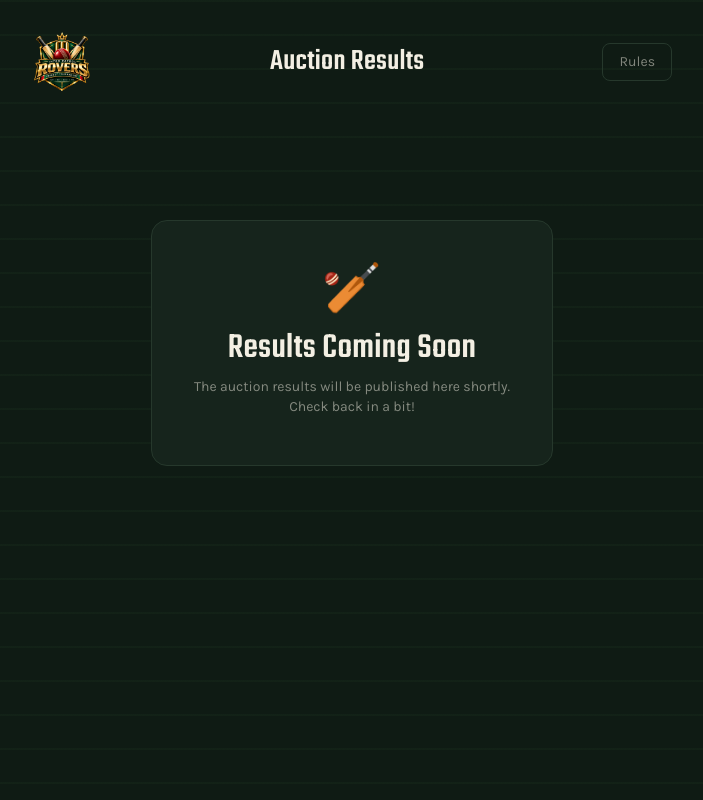
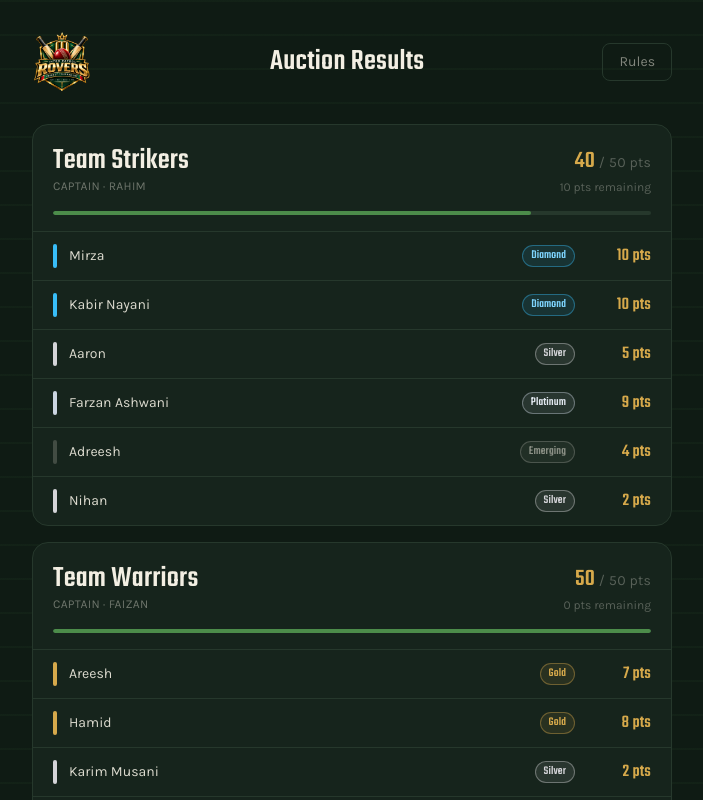
Before and after one commit to ahadazizjaffer2/cricket-auction, a Next.js app in the folder client/: page /results in a window 1280 px wide. Shown: the top 800 px of the page, without its empty margins (288-991 px from the left). Built offline with nearby package versions, Linux system fonts and the light colour scheme.

Commit message:
results live

```diff
--- a/client/pages/results.js
+++ b/client/pages/results.js
@@ -4,17 +4,18 @@ import fs from "fs";
 import path from "path";
 
 const CATEGORY_STYLES = {
-  Diamond: "text-sky-300 border-sky-400/40 bg-sky-400/10",
-  Platinum: "text-slate-200 border-slate-300/40 bg-slate-300/10",
-  Gold: "text-gold border-gold/40 bg-gold/10",
-  Silver: "text-zinc-200 border-zinc-300/40 bg-zinc-300/10",
-  Bronze: "text-orange-300 border-orange-400/40 bg-orange-400/10",
+  Diamond:  { badge: "text-sky-300 border-sky-400/40 bg-sky-400/10",    bar: "bg-sky-400" },
+  Platinum: { badge: "text-slate-200 border-slate-300/40 bg-slate-300/10", bar: "bg-slate-300" },
+  Gold:     { badge: "text-gold border-gold/40 bg-gold/10",             bar: "bg-gold" },
+  Silver:   { badge: "text-zinc-300 border-zinc-300/40 bg-zinc-300/10", bar: "bg-zinc-300" },
+  Bronze:   { badge: "text-orange-300 border-orange-400/40 bg-orange-400/10", bar: "bg-orange-400" },
+  Unlisted: { badge: "text-cream/50 border-cream/20 bg-cream/5",        bar: "bg-cream/20" },
 };
 
 function CategoryBadge({ category }) {
-  const cls = CATEGORY_STYLES[category] || "text-cream/60 border-cream/30 bg-cream/5";
+  const styles = CATEGORY_STYLES[category] || CATEGORY_STYLES.Unlisted;
   return (
-    <span className={"rounded-full border px-2 py-0.5 text-xs font-display tracking-wide " + cls}>
+    <span className={"rounded-full border px-2 py-0.5 text-xs font-display tracking-wide flex-shrink-0 " + styles.badge}>
       {category}
     </span>
   );
@@ -34,43 +35,53 @@ function ComingSoon() {
   );
 }
 
-function TeamCard({ team, rank }) {
+function TeamCard({ team }) {
   const budgetRemaining = team.budgetTotal - team.budgetSpent;
   const isOverBudget = budgetRemaining < 0;
+  const spentPct = Math.min(100, Math.round((team.budgetSpent / team.budgetTotal) * 100));
 
   return (
-    <div className="rounded-xl border border-pitch-line bg-pitch-surface p-5">
-      <div className="flex items-start justify-between mb-1">
-        <div className="flex items-center gap-2">
-          {rank <= 2 && (
-            <span className="font-display text-2xl">{rank === 1 ? "🥇" : "🥈"}</span>
+    <div className="rounded-2xl border border-pitch-line bg-pitch-surface overflow-hidden">
+      {/* Header */}
+      <div className="px-5 pt-5 pb-4 flex items-center justify-between">
+        <div>
+          <h2 className="font-display text-3xl text-cream leading-none">{team.name}</h2>
+          {team.captain && (
+            <p className="text-xs text-cream/40 mt-0.5 uppercase tracking-wide">
+              Captain · {team.captain}
+            </p>
           )}
-          <h2 className="font-display text-2xl text-cream">{team.name}</h2>
         </div>
         <div className="text-right">
-          <p className={"font-display text-xl tabular " + (isOverBudget ? "text-ball" : "text-gold")}>
-            {team.budgetSpent} <span className="text-sm text-cream/40">/ {team.budgetTotal} pts spent</span>
+          <p className={"font-display text-2xl tabular " + (isOverBudget ? "text-ball" : "text-gold")}>
+            {team.budgetSpent}
+            <span className="text-sm text-cream/30 font-body"> / {team.budgetTotal} pts</span>
           </p>
+          <p className="text-xs text-cream/30 mt-0.5">{budgetRemaining} pts remaining</p>
         </div>
       </div>
 
-      {team.captain && (
-        <p className="text-xs text-cream/40 mb-3">Captain: {team.captain}</p>
-      )}
+      {/* Budget bar */}
+      <div className="mx-5 mb-4 h-1 rounded-full bg-pitch-line overflow-hidden">
+        <div
+          className={"h-full rounded-full " + (isOverBudget ? "bg-ball" : "bg-grass")}
+          style={{ width: spentPct + "%" }}
+        />
+      </div>
 
-      <ul className="mt-3 space-y-2">
-        {(team.players || []).map((p, i) => (
-          <li key={i} className="flex items-center justify-between gap-2">
-            <div className="flex items-center gap-2 min-w-0">
-              <span className="text-sm text-cream/80 truncate">{p.name}</span>
+      {/* Players */}
+      <ul className="divide-y divide-pitch-line border-t border-pitch-line">
+        {(team.players || []).map((p, i) => {
+          const barColor = (CATEGORY_STYLES[p.category] || CATEGORY_STYLES.Unlisted).bar;
+          return (
+            <li key={i} className="flex items-center gap-3 px-5 py-2.5">
+              <span className={"w-1 h-6 rounded-full flex-shrink-0 " + barColor} />
+              <span className="flex-1 text-sm text-cream/90">{p.name}</span>
               <CategoryBadge category={p.category} />
-            </div>
-            <span className="font-display text-lg text-gold tabular flex-shrink-0">{p.price} pts</span>
-          </li>
-        ))}
-        {(!team.players || team.players.length === 0) && (
-          <li className="text-sm text-cream/30">No players recorded.</li>
-        )}
+              <span className="font-display text-lg text-gold tabular w-16 text-right">{p.price} pts</span>
+            </li>
+          );
+        })}
       </ul>
     </div>
   );
@@ -108,9 +119,9 @@ export default function Results({ teams }) {
       {!hasResults ? (
         <ComingSoon />
       ) : (
-        <div className="space-y-5">
-          {teams.map((team, i) => (
-            <TeamCard key={team.name} team={team} rank={i + 1} />
+        <div className="space-y-4">
+          {teams.map((team) => (
+            <TeamCard key={team.name} team={team} />
           ))}
         </div>
       )}
--- a/client/pages/rules.js
+++ b/client/pages/rules.js
@@ -153,7 +153,7 @@ export default function Rules() {
           className="flex items-center gap-1.5 rounded-lg border border-pitch-line px-4 py-2 text-sm text-cream/60 hover:text-cream hover:border-grass transition-colors"
         >
           <Download size={14} />
-          Rules PDF
+          Download Rules
         </a>
       </header>
 
--- a/client/public/results.json
+++ b/client/public/results.json
@@ -1,3 +1,79 @@
 {
-  "teams": null
+  "teams": [
+    {
+      "name": "Team Strikers",
+      "captain": "Rahim",
+      "color": "Maroon",
+      "budgetTotal": 50,
+      "budgetSpent": 40,
+      "players": [
+        { "name": "Mirza",         "category": "Diamond",  "price": 10 },
+        { "name": "Kabir Nayani",  "category": "Diamond",  "price": 10 },
+        { "name": "Aaron",         "category": "Silver",   "price": 5  },
+        { "name": "Farzan Ashwani","category": "Platinum", "price": 9  },
+        { "name": "Adreesh",       "category": "Emerging",   "price": 4  },
+        { "name": "Nihan",         "category": "Silver",   "price": 2  }
+      ]
+    },
+    {
+      "name": "Team Warriors",
+      "captain": "Faizan",
+      "color": "Brown",
+      "budgetTotal": 50,
+      "budgetSpent": 50,
+      "players": [
+        { "name": "Areesh",         "category": "Gold",    "price": 7  },
+        { "name": "Hamid",          "category": "Gold",    "price": 8  },
+        { "name": "Karim Musani",   "category": "Silver",  "price": 2  },
+        { "name": "Rafay",          "category": "Platinum","price": 21 },
+        { "name": "Tabish",         "category": "Emerging",  "price": 7  },
+        { "name": "Illyan Dossani", "category": "Silver",  "price": 5  }
+      ]
+    },
+    {
+      "name": "Team Falcons",
+      "captain": "Zayaan",
+      "color": "Gray",
+      "budgetTotal": 50,
+      "budgetSpent": 50,
+      "players": [
+        { "name": "Nabeel",          "category": "Diamond",  "price": 3  },
+        { "name": "Shariq Naushad",  "category": "Diamond",  "price": 9  },
+        { "name": "Zulqarnain",      "category": "Gold",     "price": 2  },
+        { "name": "Rameez",          "category": "Platinum", "price": 10 },
+        { "name": "Shezad",          "category": "Platinum", "price": 18 },
+        { "name": "Farhad",          "category": "Emerging",   "price": 8  }
+      ]
+    },
+    {
+      "name": "Team Eagles",
+      "captain": "Aaniq Damani",
+      "color": "Royal Blue",
+      "budgetTotal": 50,
+      "budgetSpent": 50,
+      "players": [
+        { "name": "Amman Nayani",  "category": "Diamond",  "price": 8  },
+        { "name": "Faizan Aly",    "category": "Gold",     "price": 4  },
+        { "name": "Shayan",        "category": "Silver",   "price": 4  },
+        { "name": "Ali Saleem",    "category": "Platinum", "price": 7  },
+        { "name": "Sahil",         "category": "Platinum", "price": 13 },
+        { "name": "Sabih Nadani",  "category": "Emerging",   "price": 14 }
+      ]
+    },
+    {
+      "name": "Team Titans",
+      "captain": "Shariq Damani",
+      "color": "White",
+      "budgetTotal": 50,
+      "budgetSpent": 49,
+      "players": [
+        { "name": "Sameer Anwar",   "category": "Diamond",  "price": 21 },
+        { "name": "Rehman Ramzan",  "category": "Gold",     "price": 4  },
+        { "name": "Ali Nayani",     "category": "Gold",     "price": 5  },
+        { "name": "Aryan",          "category": "Emerging",   "price": 15 },
+        { "name": "Azman",          "category": "Emerging",   "price": 2  },
+        { "name": "Izaan",          "category": "Silver",   "price": 2  }
+      ]
+    }
+  ]
 }
```
